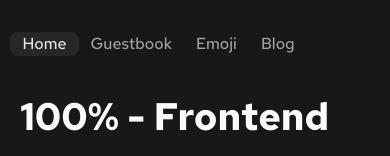
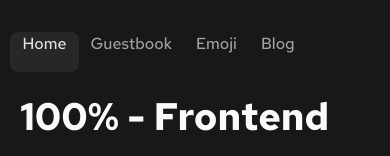
Before and after one commit to kirillkurko/kkurko.dev, a Next.js app: page / in a window 390 px wide. Shown: the top 156 px of the page. Built offline with nearby package versions, Linux system fonts and the light colour scheme.

Commit message:
Implement NavBar animation

```diff
--- a/package.json
+++ b/package.json
@@ -16,6 +16,7 @@
     "babel-runtime": "^6.26.0",
     "clsx": "^1.2.1",
     "contentlayer": "^0.3.0",
+    "framer-motion": "^10.0.0",
     "next": "^13.1.6",
     "next-auth": "^4.19.2",
     "next-contentlayer": "^0.3.0",
--- a/src/components/NavBar.tsx
+++ b/src/components/NavBar.tsx
@@ -1,13 +1,73 @@
 import NavItem from '@components/NavItem';
+import { motion } from 'framer-motion';
+import { useRouter } from 'next/router';
+
+interface ItemInfo {
+  name: string;
+  x: number;
+  y: number;
+  w: string;
+}
+
+const NAV_ITEMS: Record<string, ItemInfo> = {
+  '/': {
+    name: 'Home',
+    x: 0,
+    y: 0,
+    w: '68.67px',
+  },
+  '/guestbook': {
+    name: 'Guestbook',
+    x: 68.67,
+    y: 0,
+    w: '107.06px',
+  },
+  '/emoji': {
+    name: 'Emoji',
+    x: 175.73,
+    y: 0,
+    w: '65.9px',
+  },
+  '/blog': {
+    name: 'Blog',
+    x: 241.63,
+    y: 0,
+    w: '58.48px',
+  },
+};
 
 const NavBar = () => {
+  const router = useRouter();
+  const pathname = router.pathname.includes('/blog')
+    ? '/blog'
+    : router.pathname;
+
   return (
     <nav className='flex justify-between ml-[-0.60rem]'>
       <div className='flex'>
-        <NavItem href='/' text='Home' />
-        <NavItem href='/guestbook' text='Guestbook' />
-        <NavItem href='/emoji' text='Emoji' />
-        <NavItem href='/blog' text='Blog' />
+        {NAV_ITEMS[pathname] ? (
+          <motion.div
+            className='absolute bg-zinc-800 h-[40px] rounded-lg z-[-1]'
+            layoutId='test2'
+            initial={{ opacity: 0, x: NAV_ITEMS[pathname].x }}
+            animate={{
+              opacity: 1,
+              x: NAV_ITEMS[pathname].x,
+              width: NAV_ITEMS[pathname].w,
+            }}
+            transition={{
+              type: 'spring',
+              stiffness: 350,
+              damping: 30,
+            }}
+          />
+        ) : null}
+        {Object.entries(NAV_ITEMS).map(([path, { name }]) => {
+          const isActive = pathname === path;
+          return (
+            <NavItem key={path} href={path} text={name} isActive={isActive} />
+          );
+        })}
       </div>
     </nav>
   );
--- a/src/components/NavItem.tsx
+++ b/src/components/NavItem.tsx
@@ -1,26 +1,21 @@
-import { useRouter } from 'next/router';
 import NextLink from 'next/link';
 import clsx from 'clsx';
 
 interface Props {
   href: string;
   text: string;
+  isActive: boolean;
   disabled?: boolean;
 }
 
-const NavItem = ({ href, text, disabled = false }: Props) => {
-  const router = useRouter();
-  const isActive =
-    router.asPath === href ||
-    (href === '/blog' && router.pathname.includes('/blog'));
-
+const NavItem = ({ href, text, isActive, disabled = false }: Props) => {
   return (
     <NextLink
       href={href}
       aria-disabled={disabled}
       className={clsx(
-        'inline-block px-3 sm:py-2 rounded-lg font-medium transition-all text-neutral-400 hover:text-neutral-200',
-        isActive && 'bg-zinc-800 !text-neutral-200',
+        'inline-block px-3 sm:py-2 font-medium transition-all text-neutral-400 hover:text-neutral-200',
+        isActive && '!text-neutral-200',
       )}
     >
       <p className='capsize'>{text}</p>
```
Also changed, not shown: 1 other file (tests, documents, lock files or other folders).
